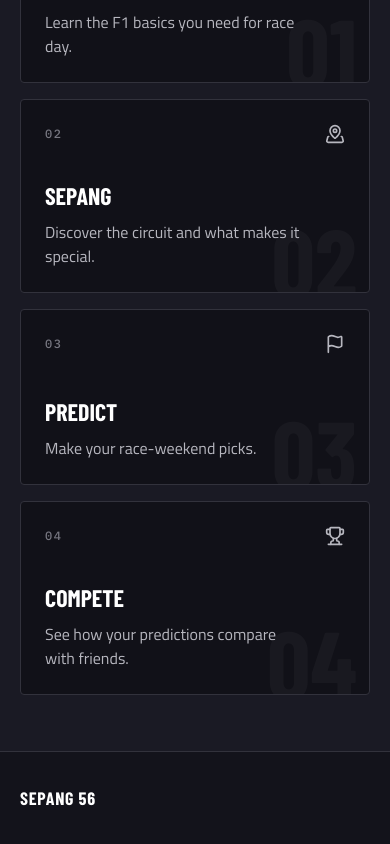
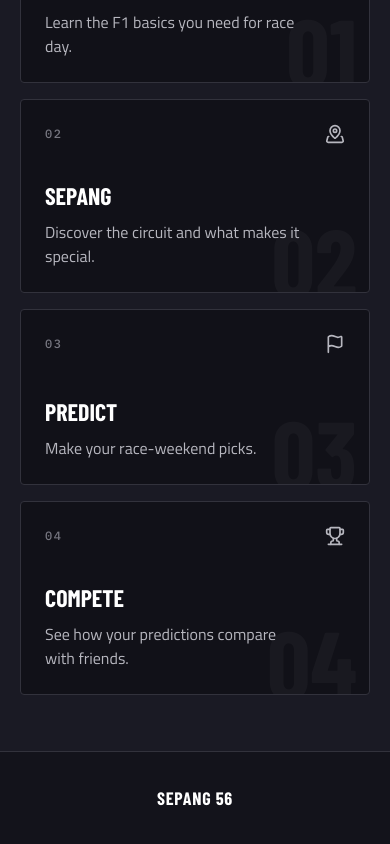
Before and after one commit to itsLucas02/f1-sepang, a Next.js app: page / in a window 390 px wide. Shown: the part 844-1688 px from the top of the page. Built offline with nearby package versions, Linux system fonts and the light colour scheme; a web font is replaced by a local one.

Commit message:
refine: center mobile race footer

```diff
--- a/components/shared/race-footer.tsx
+++ b/components/shared/race-footer.tsx
@@ -1,10 +1,10 @@
+import { SiteContainer } from "@/components/shared/site-container";
 import { SITE_NAME } from "@/lib/constants";
-import { SiteContainer } from "@/components/shared/site-container";
 
 export function RaceFooter() {
   return (
     <footer className="border-t border-border bg-header">
-      <SiteContainer className="py-8">
+      <SiteContainer className="py-8 text-center sm:text-left">
         <div className="font-display text-lg font-bold tracking-[0.04em] text-white">
           {SITE_NAME}
         </div>
```
